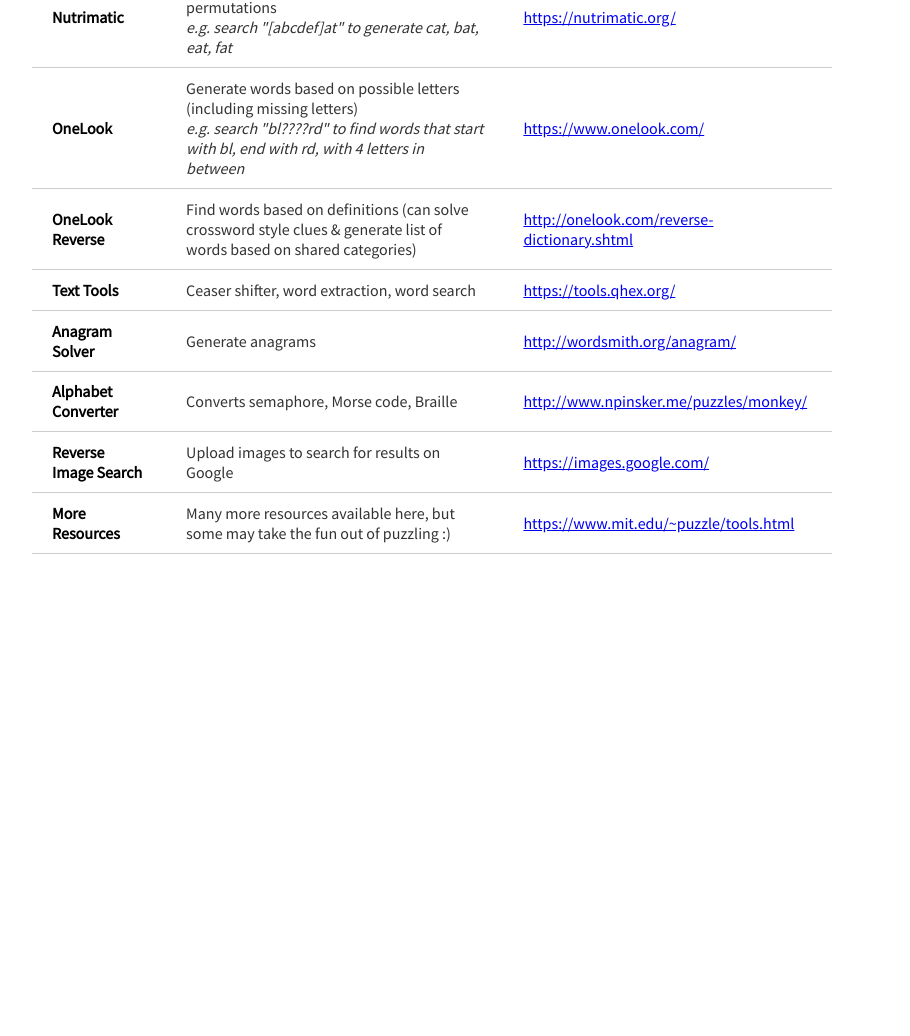
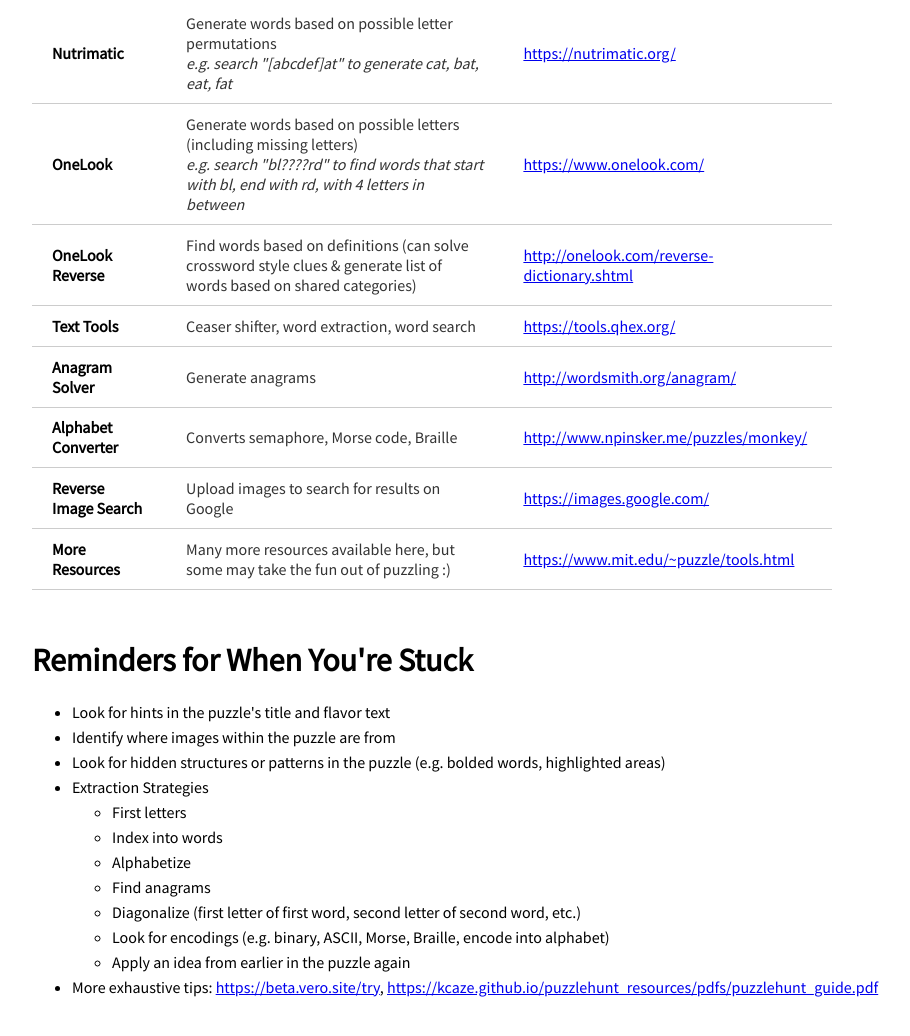
Before and after one commit to roobeelee/roobeelee.github.io, a plain HTML site: page elzzup.html in a window 1280 px wide. Shown: the part 144-1180 px from the top of the page, without its empty margins (16-926 px from the left). Before the commit the page ends 800 px from the top, so only its background shows below. Drawn offline with Linux system fonts and the light colour scheme.

Commit message:
Update Puzzle Hunts page with additional tips

```diff
--- a/elzzup.html
+++ b/elzzup.html
@@ -1,7 +1,7 @@
 <!DOCTYPE html>
 <html>
 	<head>
-		<title>Puzzle Hunt Resources</title>
+		<title>Puzzle Hunts</title>
 		<link href='https://fonts.googleapis.com/css?family=Source+Sans+Pro:400,200' rel='stylesheet' type='text/css'>
 		<style>
 			body {
@@ -12,6 +12,7 @@
 			table {
 				border-collapse: collapse;
 				max-width: 800px;
+				margin-bottom: 50px;
 			}
 
 			td {
@@ -24,10 +25,17 @@
 				font-weight: bold;
 				color: #000;
 			}
+
+			li {
+				margin: 5px 0px;
+			}
 		</style>
 	</head>
 	<body>
 		<h1>Puzzle Hunt Resources</h1>
+		<p>
+			What is a Puzzle Hunt? Read this excellent post first to understand why these resources are useful: <a href="https://blog.vero.site/post/puzzlehunts" target="_blank">https://blog.vero.site/post/puzzlehunts</a>
+		</p>
 		<table>
 			<tr>
 				<td>Nutrimatic</td>
@@ -103,5 +111,23 @@
 				</td>
 			</tr>
 		</table>
+		<h1>Reminders for When You're Stuck</h1>
+		<ul>
+			<li>Look for hints in the puzzle's title and flavor text
+			<li>Identify where images within the puzzle are from
+			<li>Look for hidden structures or patterns in the puzzle (e.g. bolded words, highlighted areas)
+			<li>Extraction Strategies
+				<ul>
+					<li>First letters
+					<li>Index into words
+					<li>Alphabetize
+					<li>Find anagrams
+					<li>Diagonalize (first letter of first word, second letter of second word, etc.)
+					<li>Look for encodings (e.g. binary, ASCII, Morse, Braille, encode into alphabet)
+					<li>Apply an idea from earlier in the puzzle again
+				</ul>
+			</li>
+			<li>More exhaustive tips: <a href="https://beta.vero.site/try" target="_blank">https://beta.vero.site/try</a>, <a href="https://kcaze.github.io/puzzlehunt_resources/pdfs/puzzlehunt_guide.pdf" target="_blank">https://kcaze.github.io/puzzlehunt_resources/pdfs/puzzlehunt_guide.pdf</a>
+		</ul>
 	</body>
 </html>
```
